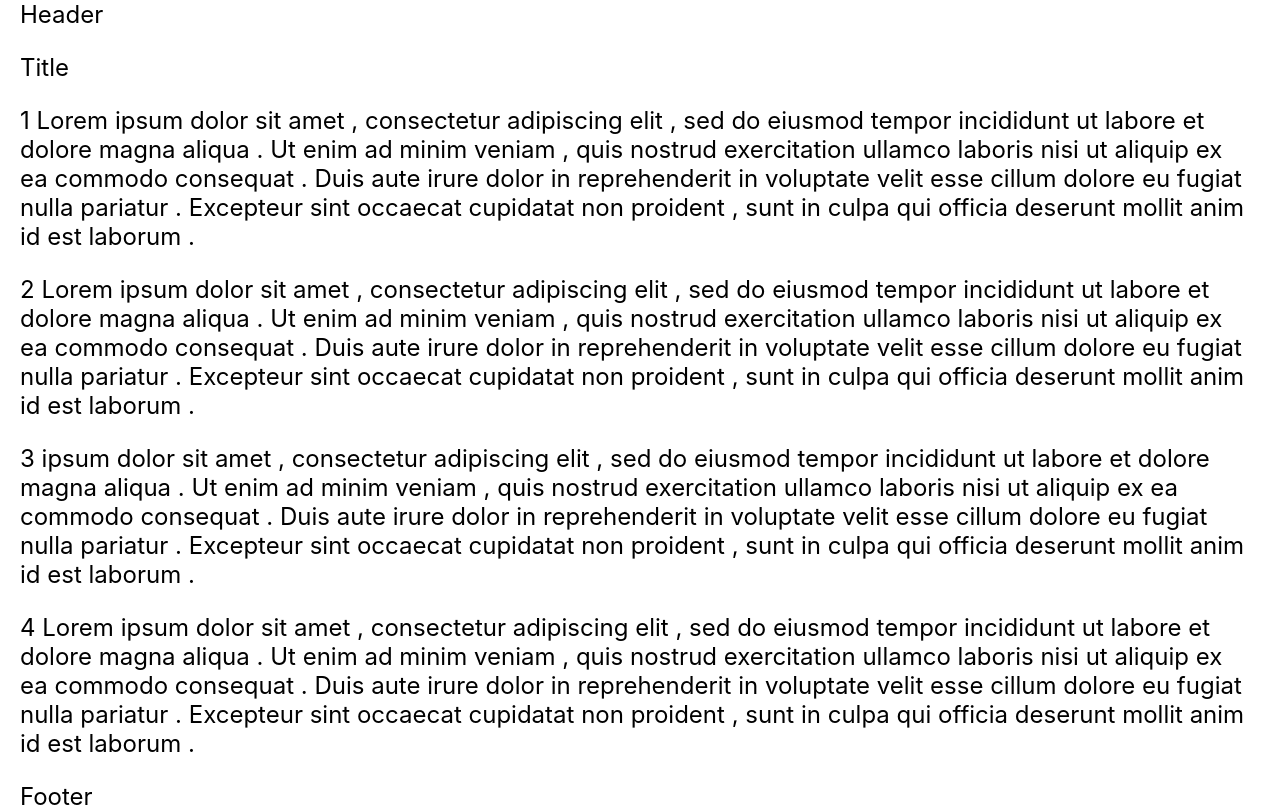
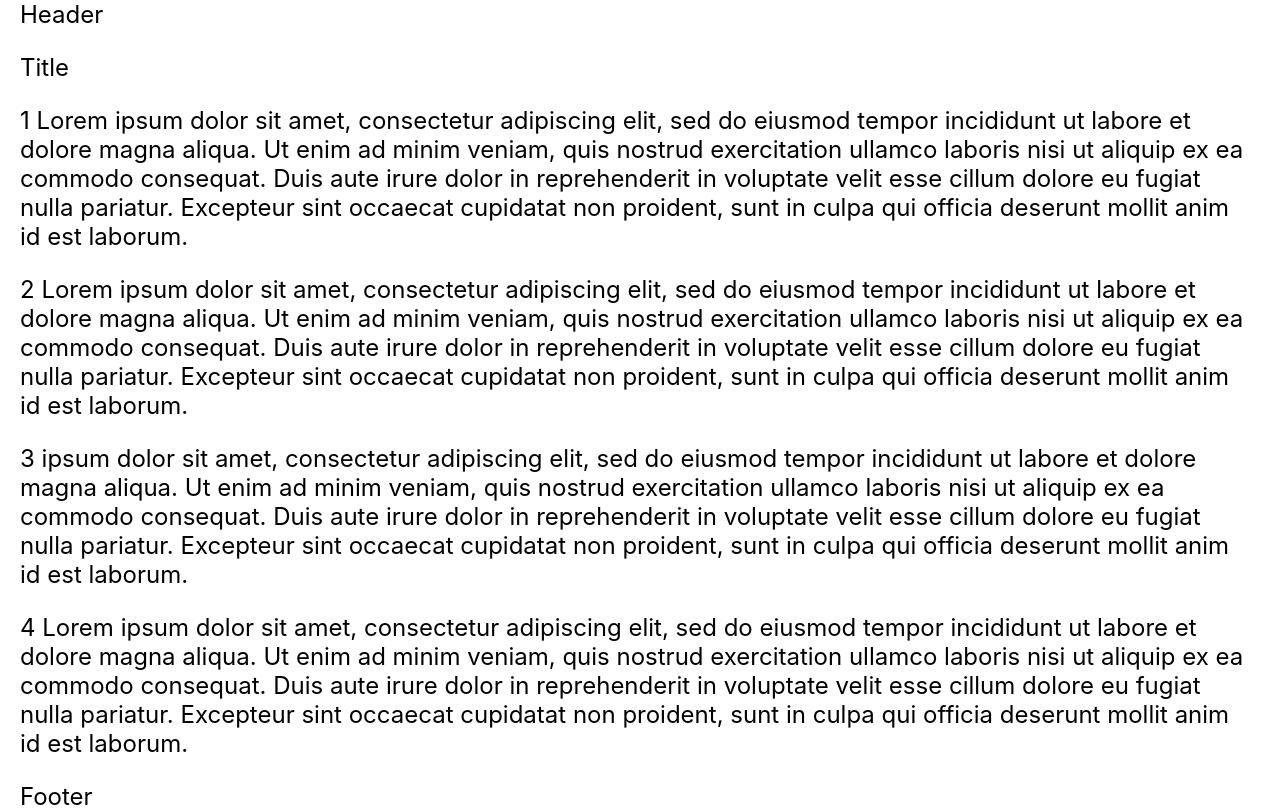
Before and after one commit to IsaacYocum/learn-lang, a React (Create React App) app: page / in a window 1280 px wide. Shown: the top 811 px of the page. Built offline with nearby package versions, Linux system fonts and the light colour scheme.

Commit message:
Fixed period issue

```diff
--- a/src/components/Paragraph.js
+++ b/src/components/Paragraph.js
@@ -5,8 +5,8 @@ import GS from '../globalSettings.json'
 const Paragraph = ({ paragraph }) => {
     const [sentences, setSentences] = useState([])
     useEffect(() => {
-        let regex = new RegExp(`(?=[${GS.sentenceSplits}])`, "g")
-        setSentences(sentences.concat(paragraph.split(regex)))
+        let regex = new RegExp(GS.sentenceRegex, "g")
+        setSentences(sentences.concat(paragraph.match(regex)))
     }, [])
 
     return (
--- a/src/components/Sentence.js
+++ b/src/components/Sentence.js
@@ -5,33 +5,42 @@ import GS from '../globalSettings.json'
 const Sentence = ({ sentence }) => {
     const [words, setWords] = useState([])
     useEffect(() => {
-        let regex = new RegExp(`(?![${GS.wordSplits}]+)`, "g")
+        let regex = new RegExp(GS.wordRegex, "g")
         setWords(words.concat(sentence.split(regex)))
     }, [])
-
-    const punctuations = ['.', ',', ';', ':']
 
     return (
         <>
             {words.map((word, i) => {
+                word = word.trim()
+                let addSpace = true;
                 let isPunctuation = false;
-                let addSpace = false;
+                let nextWord = words[i + 1]
+                let nextWordIsPunctuation = false;
+                let punctuation;
 
-                punctuations.forEach(punctuation => {
-                    console.log(words[i + 1], punctuation)
-                    if (words[i + 1] === punctuation) {
-                        isPunctuation = true;
-                        addSpace = false;
-                    } else {
-                        isPunctuation = false;
+                if (word.includes(".") || word === ',') {
+                    isPunctuation = true;
+                }
+
+                if (nextWord) {
+                    if (nextWord.includes(".") || nextWord === ',') {
+                        if (word.includes(".")) console.log(". found!", word)
                         addSpace = true;
+                        nextWordIsPunctuation = true;
+                        punctuation = nextWord;
                     }
-                })
-                console.log('nextWord', words[i + 1])
-                console.log('isPunctuation', isPunctuation)
-                console.log('addSpace', addSpace)
+                }
 
-                return <Word key={i} word={word.trim()} isPunctuation={isPunctuation} addSpace={addSpace} />
+                if (nextWordIsPunctuation) {
+                    return <Word key={i} word={word} addSpace={addSpace} punctuation={punctuation} />
+                }
+
+                if (!isPunctuation) {
+                    return <Word key={i} word={word} addSpace={addSpace} />
+                }
+
+                return null;
             })}
         </>
     )
--- a/src/components/TextViewer.js
+++ b/src/components/TextViewer.js
@@ -10,8 +10,8 @@ const Text = (props) => {
         fetch(sample)
             .then(r => r.text())
             .then(text => {
-                let regex = new RegExp(`${GS.paragraphSplits}`)
-                setParagraphs(paragraphs.concat(text.split(/[\r\n]+/)))
+                let regex = new RegExp(GS.paragraphRegex, "g")
+                setParagraphs(paragraphs.concat(text.split(regex)))
             })
     }, [])
 
--- a/src/components/Word.js
+++ b/src/components/Word.js
@@ -2,18 +2,17 @@ import React from 'react'
 import WordDetails from './WordDetails'
 import './WordDetails.css'
 
-const Word = ({ word, isPunctuation, addSpace }) => {
-    let space = addSpace ? '\xa0' : null;
-
-    if (isPunctuation) {
-        return <>{word + ' '}</>
-    }
+const Word = ({ word, addSpace, punctuation }) => {
+    if (word.includes(".")) console.log(". found!", word)
+    let punc = punctuation ? punctuation : ''
+    let space = addSpace ? '\xa0' : '';
 
     return (
-        <span className='tooltip hover-highlight'>
-            {word}
+        <span className='tooltip'>
+            <span className='hover-highlight'>{word}</span>
+            {punc}
+            {space}
             <WordDetails word={word} />
-            {space}
         </span>
     )
 }
--- a/src/globalSettings.json
+++ b/src/globalSettings.json
@@ -1,6 +1,6 @@
 {
     "language": "english",
-    "paragraphSplits": "/r/n",
-    "sentenceSplits": ".!?:;",
-    "wordSplits": "a-zA-ZÀ-ÖØ-öø-ȳ"
+    "paragraphRegex": "[\r\n]+",
+    "sentenceRegex": "([^.!?]+[.!?]+)",
+    "wordRegex": "(?![a-zA-ZÀ-ÖØ-öø-ȳ]+)"
 }
```
